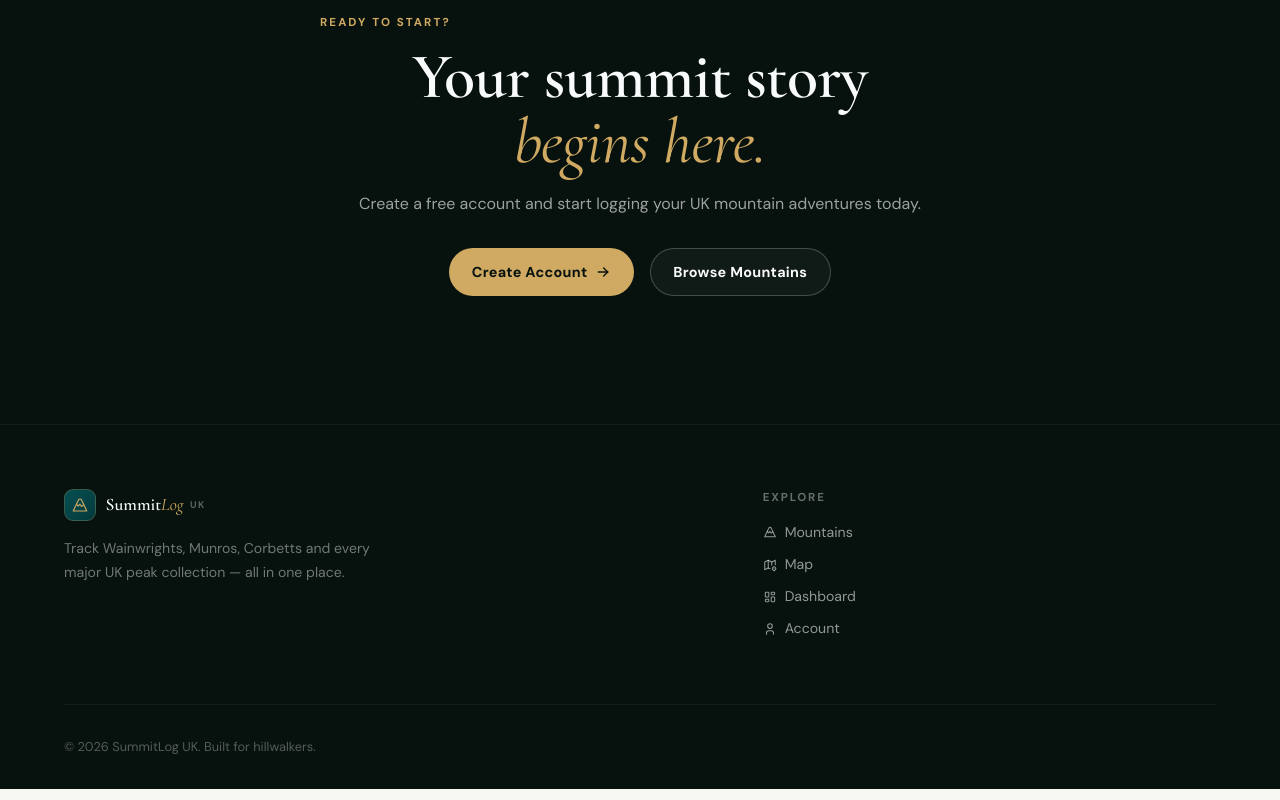
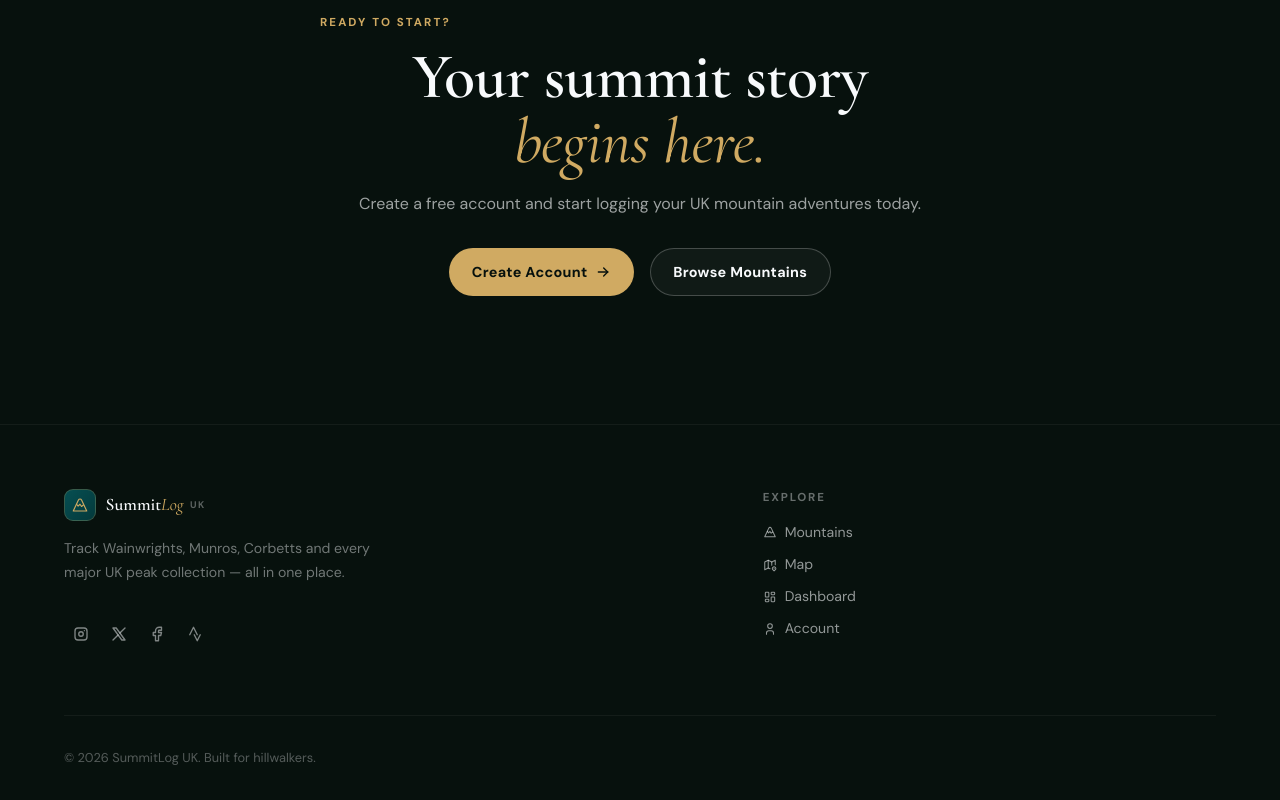
Before and after one commit to TGOSS1984/summitlog-uk, a React app in the folder frontend/: page / in a window 1280 px wide. Shown: the part 3835-4635 px from the top of the page. Built offline with nearby package versions, Linux system fonts and the light colour scheme; no server answers; the HTML template or start-up script is replaced by a standard one.

Commit message:
style : add social icons to footer

```diff
--- a/frontend/src/components/layout/Footer.jsx
+++ b/frontend/src/components/layout/Footer.jsx
@@ -1,5 +1,14 @@
 import { Link } from "react-router-dom";
-import { TbMountain, TbMap2, TbLayoutDashboard, TbUser, TbBrandGithub } from "react-icons/tb";
+import {
+  TbMountain,
+  TbMap2,
+  TbLayoutDashboard,
+  TbUser,
+  TbBrandInstagram,
+  TbBrandX,
+  TbBrandFacebook,
+  TbBrandStrava,
+} from "react-icons/tb";
 
 function Footer() {
   const year = new Date().getFullYear();
@@ -16,6 +25,21 @@ function Footer() {
             </span>
           </div>
           <p>Track Wainwrights, Munros, Corbetts and every major UK peak collection — all in one place.</p>
+
+          <div className="site-footer__socials">
+            <a href="https://instagram.com" target="_blank" rel="noopener noreferrer" aria-label="Instagram">
+              <TbBrandInstagram size={18} strokeWidth={1.8} />
+            </a>
+            <a href="https://twitter.com" target="_blank" rel="noopener noreferrer" aria-label="X / Twitter">
+              <TbBrandX size={18} strokeWidth={1.8} />
+            </a>
+            <a href="https://facebook.com" target="_blank" rel="noopener noreferrer" aria-label="Facebook">
+              <TbBrandFacebook size={18} strokeWidth={1.8} />
+            </a>
+            <a href="https://strava.com" target="_blank" rel="noopener noreferrer" aria-label="Strava">
+              <TbBrandStrava size={18} strokeWidth={1.8} />
+            </a>
+          </div>
         </div>
 
         <nav className="site-footer__nav" aria-label="Footer navigation">
--- a/frontend/src/styles/global.css
+++ b/frontend/src/styles/global.css
@@ -2960,6 +2960,32 @@ h2 em {
     grid-template-columns: 1fr;
     gap: var(--space-lg);
   }
+}
+
+/* ===== FOOTER SOCIALS ===== */
+
+.site-footer__socials {
+  display: flex;
+  align-items: center;
+  gap: 0.25rem;
+  margin-top: var(--space-lg);
+}
+
+.site-footer__socials a {
+  display: flex;
+  align-items: center;
+  justify-content: center;
+  width: 34px;
+  height: 34px;
+  border-radius: 8px;
+  color: rgba(248, 250, 252, 0.5);
+  text-decoration: none;
+  transition: color 160ms ease, background 160ms ease;
+}
+
+.site-footer__socials a:hover {
+  color: var(--color-accent);
+  background: rgba(208, 170, 98, 0.1);
 }
 
 /* ===== CONSISTENT PAGE HERO HEADINGS (all inner pages) ===== */
```
